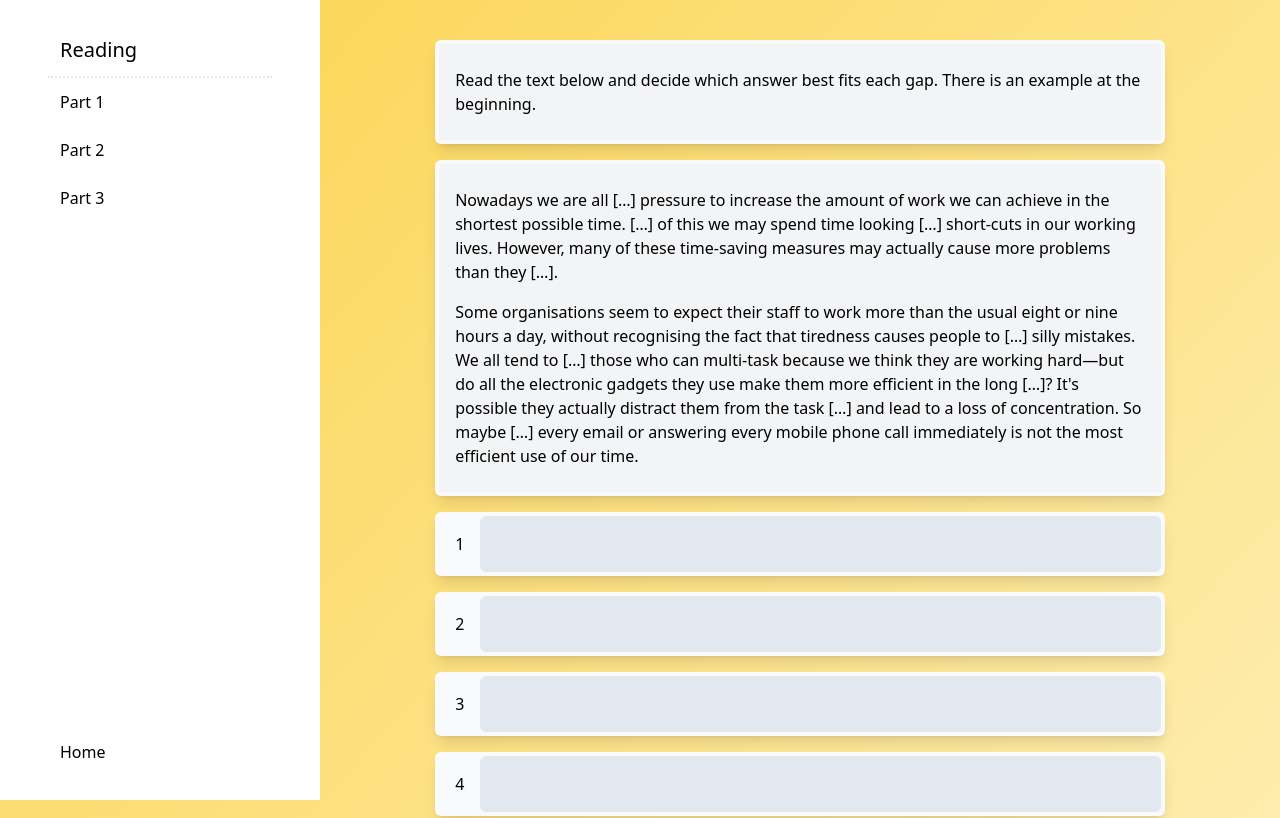
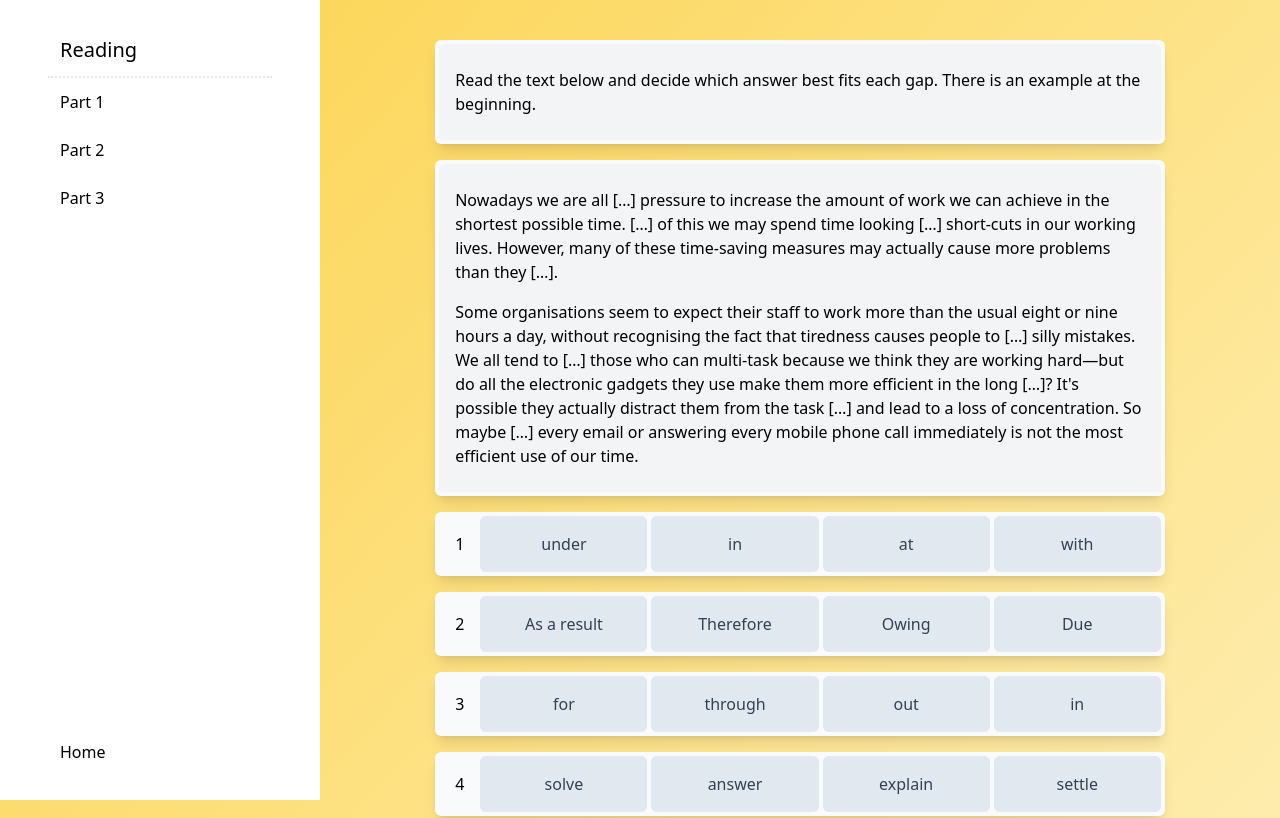
Before and after one commit to manusdextra/answersheet, a React (Create React App) app: page /exams/readingpart1 in a window 1280 px wide. Shown: the top 818 px of the page. Built offline with nearby package versions, Linux system fonts and the light colour scheme.

Commit message:
Questionfield: extract AnswerButtons component

```diff
--- /dev/null
+++ b/src/components/AnswerButtons.tsx
@@ -0,0 +1,41 @@
+import { clsx } from "clsx";
+import { MultipleChoice } from "../declarations";
+import { Field } from "formik";
+
+export const AnswerButtons = (props: MultipleChoice & { columns: number }) => {
+  const columns: { [key: number]: string } = {
+    2: "grid-cols-2",
+    4: "grid-cols-4",
+  };
+
+  const classes: string[] = [
+    "flex-grow",
+    "grid",
+    "grid-flow-row",
+    "gap-1",
+    "text-slate-700",
+    columns[props.columns],
+  ];
+
+  return (
+    <ul className={clsx(classes)}>
+      {props.options &&
+        props.options.map((answer, index) => (
+          <li key={`q${props.id}-a${index}`} className="flex">
+            <Field
+              type="radio"
+              className="peer flex-shrink appearance-none"
+              id={`q${props.id}-a${index}`}
+              name={`question ${props.id}`}
+            />
+            <label
+              htmlFor={`q${props.id}-a${index}`}
+              className="text-md flex-grow rounded-md bg-slate-200 p-4 text-center font-medium ring-inset peer-checked:bg-slate-400 peer-hover:ring-4 peer-hover:ring-slate-400 peer-active:bg-slate-400"
+            >
+              {answer}
+            </label>
+          </li>
+        ))}
+    </ul>
+  );
+};
--- a/src/components/QuestionField.tsx
+++ b/src/components/QuestionField.tsx
@@ -1,25 +1,8 @@
 import { clsx } from "clsx";
 import { sizes } from "../assets/styles";
 import { Field } from "formik";
+import { AnswerButtons } from "../components/AnswerButtons";
 import type { MultipleChoice } from "../declarations.d";
-
-const AnswerButtons = (props: { columns: number; children: JSX.Element[] }) => {
-  const columns: { [key: number]: string } = {
-    2: "grid-cols-2",
-    4: "grid-cols-4",
-  };
-
-  const classes: string[] = [
-    "flex-grow",
-    "grid",
-    "grid-flow-row",
-    "gap-1",
-    "text-slate-700",
-    columns[props.columns],
-  ];
-
-  return <ul className={clsx(classes)}>{props.children}</ul>;
-};
 
 export const QuestionField = (props: MultipleChoice) => {
   return (
@@ -41,35 +24,14 @@ export const QuestionField = (props: MultipleChoice) => {
           <div className="flex-grow-0 place-self-center p-4">
             {props.id + 1}
           </div>
-          {props.wronganswers ? (
-            <AnswerButtons columns={4}>
-              {[...props.wronganswers, props.rightanswer].map(
-                (answer, index) => (
-                  <li key={`q${props.id}-a${index}`} className="flex">
-                    <Field
-                      type="radio"
-                      className="peer flex-shrink appearance-none"
-                      id={`q${props.id}-a${index}`}
-                      name={`question ${props.id}`}
-                    />
-                    <label
-                      htmlFor={`q${props.id}-a${index}`}
-                      className="text-md flex-grow rounded-md bg-slate-200 p-4 text-center font-medium ring-inset peer-checked:bg-slate-400 peer-hover:ring-4 peer-hover:ring-slate-400 peer-active:bg-slate-400"
-                    >
-                      {answer}
-                    </label>
-                  </li>
-                )
-              )}
-            </AnswerButtons>
+          {props.options ? (
+            <AnswerButtons columns={4} id={props.id} options={props.options} />
           ) : (
-            <>
-              <Field
-                className="text-md flex-grow rounded-md bg-slate-200 p-4 text-center font-medium ring-inset peer-checked:bg-slate-400 peer-hover:ring-4 peer-hover:ring-slate-400 peer-active:bg-slate-400"
-                name={`question ${props.id}`}
-                type="text"
-              />
-            </>
+            <Field
+              className="text-md flex-grow rounded-md bg-slate-200 p-4 text-center font-medium ring-inset peer-checked:bg-slate-400 peer-hover:ring-4 peer-hover:ring-slate-400 peer-active:bg-slate-400"
+              name={`question ${props.id}`}
+              type="text"
+            />
           )}
         </div>
       </fieldset>
```
